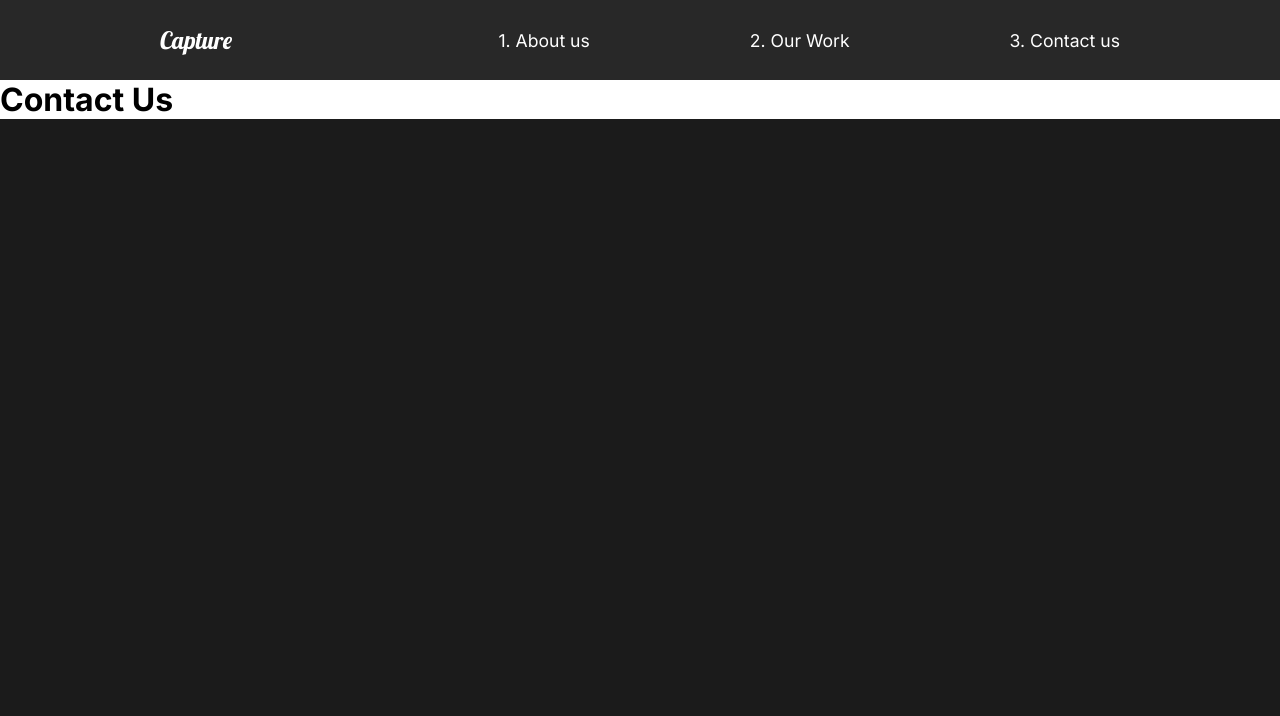
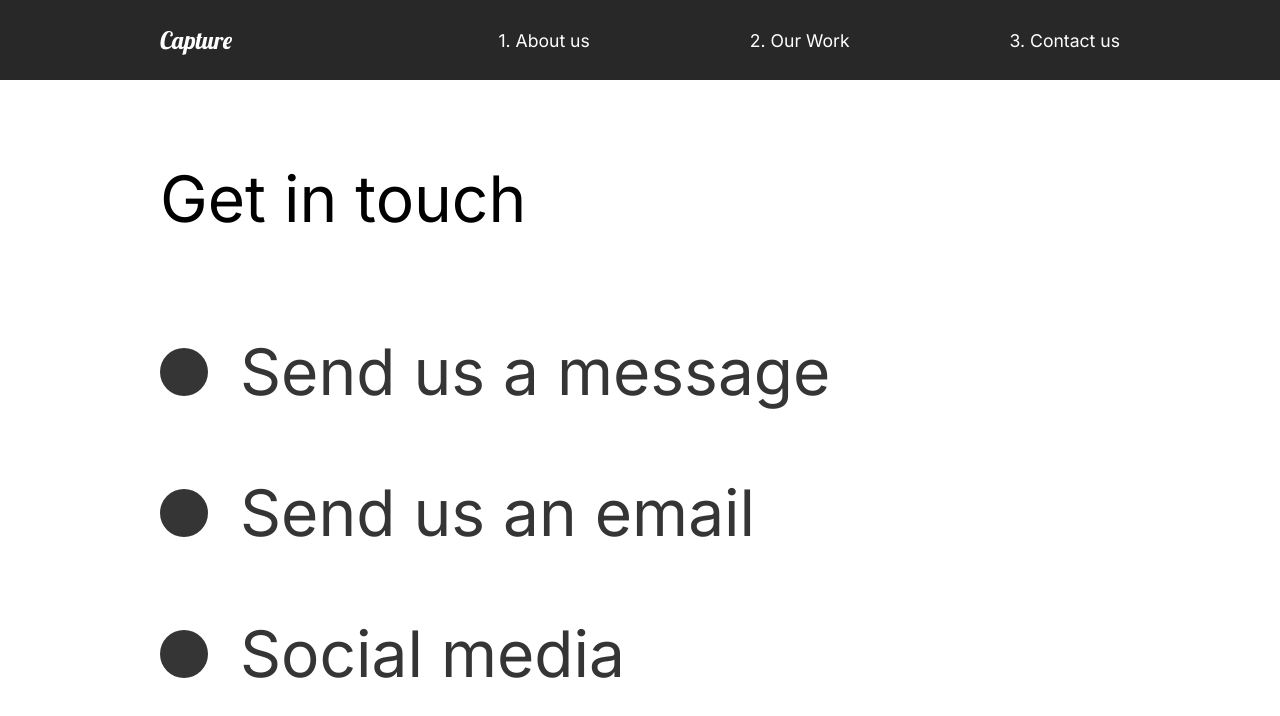
Before and after one commit to fvall/react-capture, a React (Create React App) app: page /contact in a window 1280 px wide. Shown: the top 716 px of the page. Built offline with nearby package versions, Linux system fonts and the light colour scheme.

Commit message:
finish desktop version

```diff
--- a/src/animation.js
+++ b/src/animation.js
@@ -59,3 +59,8 @@
   hidden: { opacity: 1 },
   show: { opacity: 1, transition: { staggerChildren: 0.15, ease: "easeOut" } },
 };
+
+export const scrollReveal = {
+  hidden: { opacity: 0, scale: 1.2, transition: { duration: 0.5 } },
+  show: { opacity: 1, scale: 1, transition: { duration: 0.5 } },
+};
--- a/src/components/FaqSection.js
+++ b/src/components/FaqSection.js
@@ -1,46 +1,64 @@
-import  React from 'react';
-import styled from 'styled-components';
-import {About} from '../styles';
+import React from "react";
+import styled from "styled-components";
+import { About } from "../styles";
+import Toggle from "./Toggle";
+import { AnimateSharedLayout } from "framer-motion";
+import { useScroll } from "./useScroll";
+import { scrollReveal } from "../animation";
 
 const FaqSection = () => {
+  const [element, controls] = useScroll();
   return (
-        <Faq>
-            <h2>Any Questions <span>FAQ</span></h2>
-            <div className="question">
-                <h4>How do I start?</h4>
+    <Faq
+      ref={element}
+      variants={scrollReveal}
+      animate={controls}
+      initial="hidden"
+    >
+      <h2>
+        Any Questions <span>FAQ</span>
+      </h2>
+      <AnimateSharedLayout>
+        <Toggle title={"How do I start?"}>
           <div className="answer">
             <p>Lorem ipsum dolor sit amet.</p>
-                    <p>Lorem, ipsum dolor sit amet consectetur adipisicing elit. Quis, illum.</p>
+            <p>
+              Lorem, ipsum dolor sit amet consectetur adipisicing elit. Quis,
+              illum.
+            </p>
           </div>
-                <div className="faq-line"></div>
-            </div>
-            <div className="question">
-                <h4>Daily schedule</h4>
+        </Toggle>
+        <Toggle title={"Daily schedule"}>
           <div className="answer">
             <p>Lorem ipsum dolor sit amet.</p>
-                    <p>Lorem, ipsum dolor sit amet consectetur adipisicing elit. Quis, illum.</p>
+            <p>
+              Lorem, ipsum dolor sit amet consectetur adipisicing elit. Quis,
+              illum.
+            </p>
           </div>
-                <div className="faq-line"></div>
-            </div>
-            <div className="question">
-                <h4>Different payment methods</h4>
+        </Toggle>
+        <Toggle title={"Different payment methods"}>
           <div className="answer">
             <p>Lorem ipsum dolor sit amet.</p>
-                    <p>Lorem, ipsum dolor sit amet consectetur adipisicing elit. Quis, illum.</p>
+            <p>
+              Lorem, ipsum dolor sit amet consectetur adipisicing elit. Quis,
+              illum.
+            </p>
           </div>
-                <div className="faq-line"></div>
-            </div>
-            <div className="question">
-                <h4>What products do you offer?</h4>
+        </Toggle>
+        <Toggle title={"What products do you offer?"}>
           <div className="answer">
             <p>Lorem ipsum dolor sit amet.</p>
-                    <p>Lorem, ipsum dolor sit amet consectetur adipisicing elit. Quis, illum.</p>
+            <p>
+              Lorem, ipsum dolor sit amet consectetur adipisicing elit. Quis,
+              illum.
+            </p>
           </div>
-                <div className="faq-line"></div>
-            </div>
+        </Toggle>
+      </AnimateSharedLayout>
     </Faq>
-    )
-}
+  );
+};
 
 const Faq = styled(About)`
   display: block;
@@ -67,6 +85,6 @@
       padding: 1rem 0rem;
     }
   }
-`
+`;
 
 export default FaqSection;
--- a/src/components/GlobalStyle.js
+++ b/src/components/GlobalStyle.js
@@ -1,4 +1,4 @@
-import {createGlobalStyle} from 'styled-components';
+import { createGlobalStyle } from "styled-components";
 
 const GlobalStyle = createGlobalStyle`
     * {
@@ -10,6 +10,7 @@
     body {
         background: #1b1b1b;
         font-family: 'Inter', sans-serif;
+        overflow-x: hidden;
     }
 
     button {
@@ -53,6 +54,6 @@
         font-size: 1.4rem;
         line-height: 150%;
     }
-`
+`;
 
 export default GlobalStyle;
--- a/src/components/Nav.js
+++ b/src/components/Nav.js
@@ -33,6 +33,9 @@
   align-items: center;
   padding: 1rem 10rem;
   background: #282828;
+  position: sticky;
+  top: 0;
+  z-index: 50;
   a {
     color: white;
     text-decoration: none;
--- /dev/null
+++ b/src/components/ScrollTop.js
@@ -0,0 +1,15 @@
+import { useEffect } from "react";
+import { useLocation } from "react-router-dom";
+
+const ScrollTop = () => {
+  const { pathname } = useLocation();
+  useEffect(() => {
+    window.scroll({
+      top: 0,
+      left: 0,
+    });
+  }, [pathname]);
+  return null;
+};
+
+export default ScrollTop;
--- /dev/null
+++ b/src/components/Toggle.js
@@ -0,0 +1,16 @@
+import React, { useState } from "react";
+import { motion } from "framer-motion";
+
+const Toggle = ({ title, children }) => {
+  const [toggle, setToggle] = useState(false);
+
+  return (
+    <motion.div layout className="question" onClick={() => setToggle(!toggle)}>
+      <motion.h4 layout>{title}</motion.h4>
+      {toggle ? children : ""}
+      <div className="faq-line"></div>
+    </motion.div>
+  );
+};
+
+export default Toggle;
--- /dev/null
+++ b/src/components/useScroll.js
@@ -0,0 +1,14 @@
+import { useInView } from "react-intersection-observer";
+import { useAnimation } from "framer-motion";
+
+export const useScroll = () => {
+  const controls = useAnimation();
+  const [element, view] = useInView({ threshold: 0.5 });
+  if (view) {
+    controls.start("show");
+  } else {
+    controls.start("hidden");
+  }
+
+  return [element, controls];
+};
--- a/src/pages/AboutUs.js
+++ b/src/pages/AboutUs.js
@@ -4,6 +4,7 @@
 import FaqSection from "../components/FaqSection";
 import { motion } from "framer-motion";
 import { pageAnimation } from "../animation";
+import ScrollTop from "../components/ScrollTop";
 
 const AboutUs = () => {
   return (
@@ -16,6 +17,7 @@
       <AboutSection />
       <ServicesSection />
       <FaqSection />
+      <ScrollTop />
     </motion.div>
   );
 };
--- a/src/pages/ContactUs.js
+++ b/src/pages/ContactUs.js
@@ -1,20 +1,75 @@
 import React from "react";
 
 import { motion } from "framer-motion";
-import { pageAnimation } from "../animation";
+import { pageAnimation, titleAnim } from "../animation";
+import styled from "styled-components";
 
 const ContactUs = () => {
   return (
-    <motion.div
+    <ContactStyle
       variants={pageAnimation}
       initial="hidden"
       animate="show"
       exit="exit"
       style={{ background: "#ffffff" }}
     >
-      <h1>Contact Us</h1>
-    </motion.div>
+      <Title>
+        <Hide>
+          <motion.h2 variants={titleAnim}>Get in touch</motion.h2>
+        </Hide>
+      </Title>
+      <div>
+        <Hide>
+          <Social variants={titleAnim}>
+            <Circle />
+            <h2>Send us a message</h2>
+          </Social>
+        </Hide>
+        <Hide>
+          <Social variants={titleAnim}>
+            <Circle />
+            <h2>Send us an email</h2>
+          </Social>
+        </Hide>
+        <Hide>
+          <Social variants={titleAnim}>
+            <Circle />
+            <h2>Social media</h2>
+          </Social>
+        </Hide>
+      </div>
+    </ContactStyle>
   );
 };
 
+const ContactStyle = styled(motion.div)`
+  padding: 5rem 10rem;
+  color: #353535;
+  min-height: 90vh;
+`;
+
+const Title = styled.div`
+  margin-bottom: 4rem;
+  color: black;
+`;
+
+const Hide = styled.div`
+  overflow: hidden;
+`;
+
+const Circle = styled.div`
+  border-radius: 50%;
+  height: 3rem;
+  width: 3rem;
+  background: #353535;
+`;
+
+const Social = styled(motion.div)`
+  display: flex;
+  align-items: center;
+  h2 {
+    margin: 2rem;
+  }
+`;
+
 export default ContactUs;
--- a/src/pages/OurWork.js
+++ b/src/pages/OurWork.js
@@ -15,7 +15,13 @@
   slideContainer,
 } from "../animation";
 
+import { useScroll } from "../components/useScroll";
+import ScrollTop from "../components/ScrollTop";
+
 const OurWork = () => {
+  const [element, controls] = useScroll();
+  const [element2, controls2] = useScroll();
+
   return (
     <Work
       style={{ background: "#ffffff" }}
@@ -39,7 +45,7 @@
           </Hide>
         </Link>
       </Movie>
-      <Movie>
+      <Movie ref={element} variants={fade} animate={controls} initial="hidden">
         <motion.h2>The Racer</motion.h2>
         <motion.div className="line" variants={lineAnim}></motion.div>
         <Link to="/work/the-racer">
@@ -48,7 +54,12 @@
           </Hide>
         </Link>
       </Movie>
-      <Movie>
+      <Movie
+        ref={element2}
+        variants={fade}
+        animate={controls2}
+        initial="hidden"
+      >
         <motion.h2>Good Times</motion.h2>
         <motion.div className="line" variants={lineAnim}></motion.div>
         <Link to="/work/good-times">
@@ -57,6 +68,7 @@
           </Hide>
         </Link>
       </Movie>
+      <ScrollTop />
     </Work>
   );
 };
@@ -73,7 +85,7 @@
   }
 `;
 
-const Movie = styled.div`
+const Movie = styled(motion.div)`
   padding-bottom: 10rem;
   .line {
     height: 0.5rem;
--- a/src/styles.js
+++ b/src/styles.js
@@ -1,6 +1,7 @@
 import styled from "styled-components";
+import { motion } from "framer-motion";
 
-export const About = styled.div`
+export const About = styled(motion.div)`
   min-height: 90vh;
   display: flex;
   align-items: center;
```
Also changed, not shown: src/components/ServicesSection.js (+29 -20 lines). Lines whose indentation alone changed are shown as unchanged.
